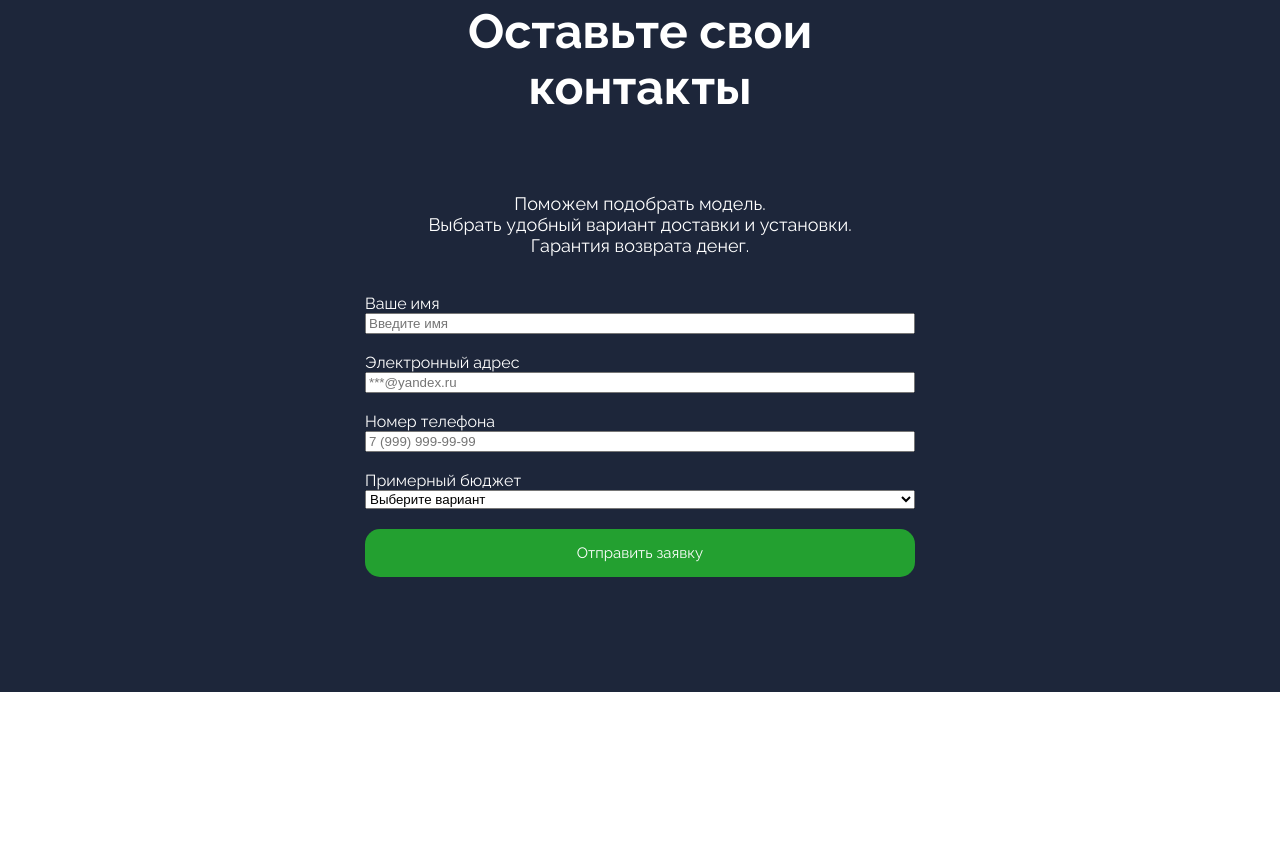
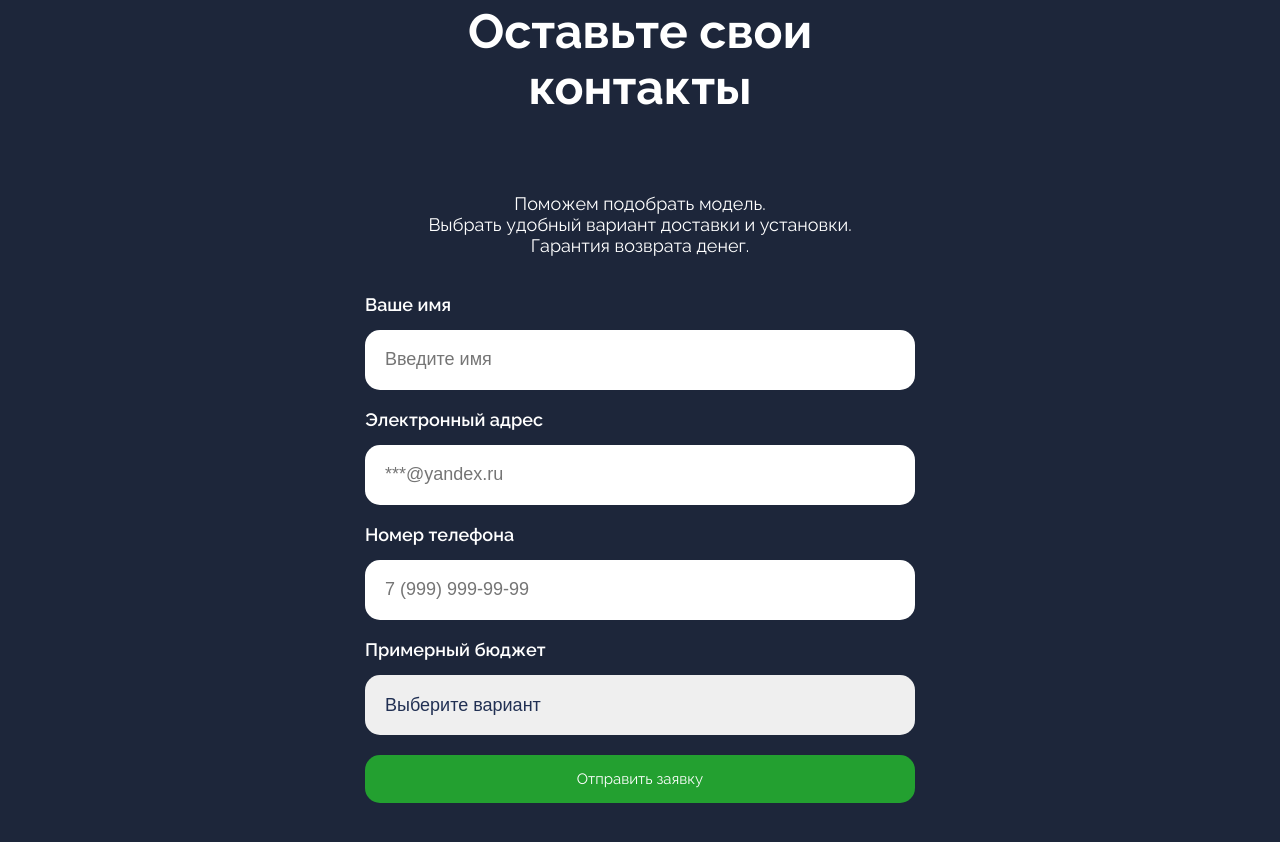
Before and after one commit to ahremenkoartem/green-corp-landing, a plain HTML site: page index.html in a window 1280 px wide. Shown: the part 1033-1875 px from the top of the page. Before the commit the page ends 1725 px from the top, so only its background shows below. Drawn offline with Linux system fonts and the light colour scheme.

```diff
--- a/main.css
+++ b/main.css
@@ -112,3 +112,42 @@
     flex-direction: column;
     text-align: left;
 }
+
+.form label {
+    font-size: 18px;
+    font-weight: 600;
+    margin-bottom: 15px;
+}
+
+.form input {
+    font-size: 18px;
+    color: #213053;
+    height: 60px;
+    padding: 0px 20px 0px 20px;
+    border-radius: 15px;
+    border: none;
+}
+
+.form select {
+    font-size: 18px;
+    color: #213053;
+    height: 60px;
+    padding: 0px 20px 0px 20px;
+    border-radius: 15px;
+    border: none;
+}
+/* не работает  снизу*/
+.form__submit {
+    font-size: 18px;
+    font-weight: 600;
+    margin-top: 40px;
+}
+/* не работает сверху */
+
+select {
+    appearance: none;
+}
+
+input {
+    outline: none;
+}
```
